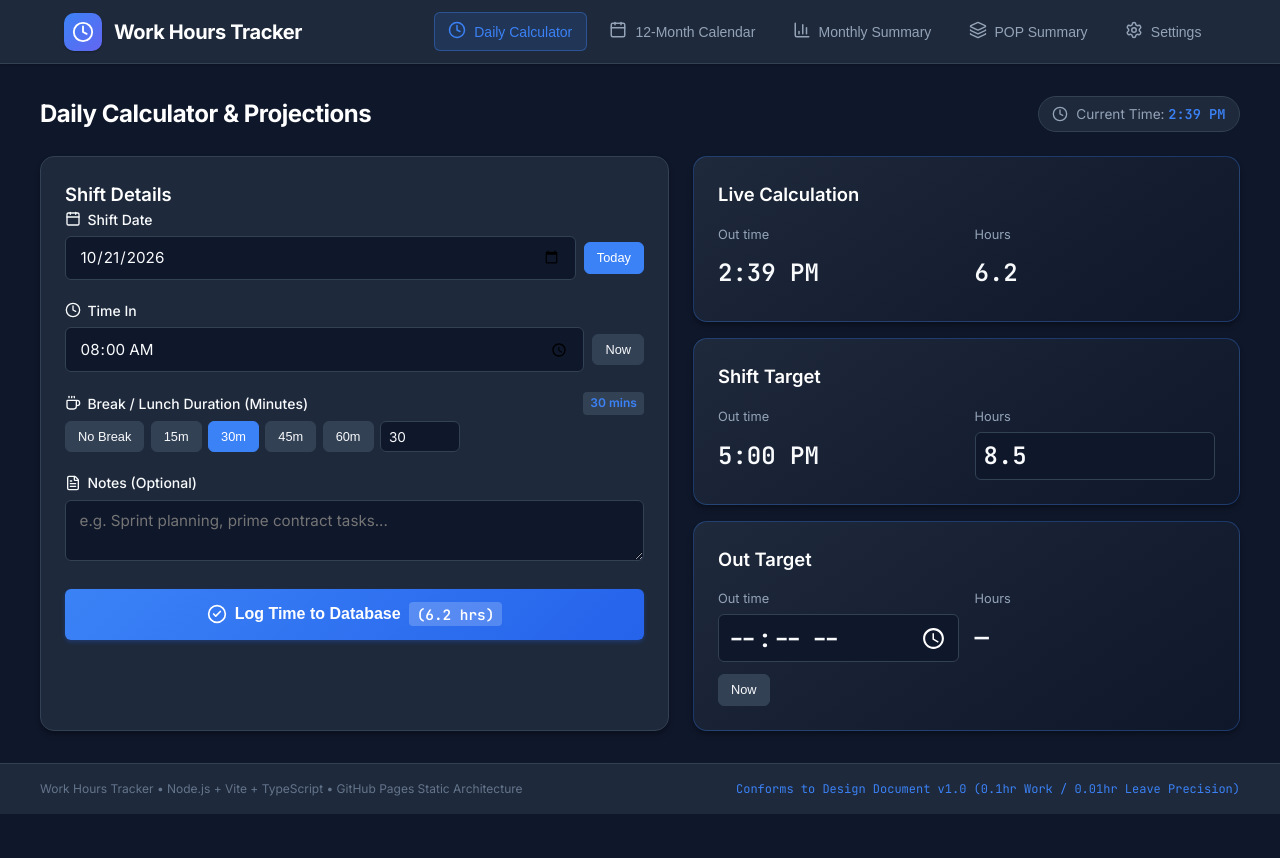
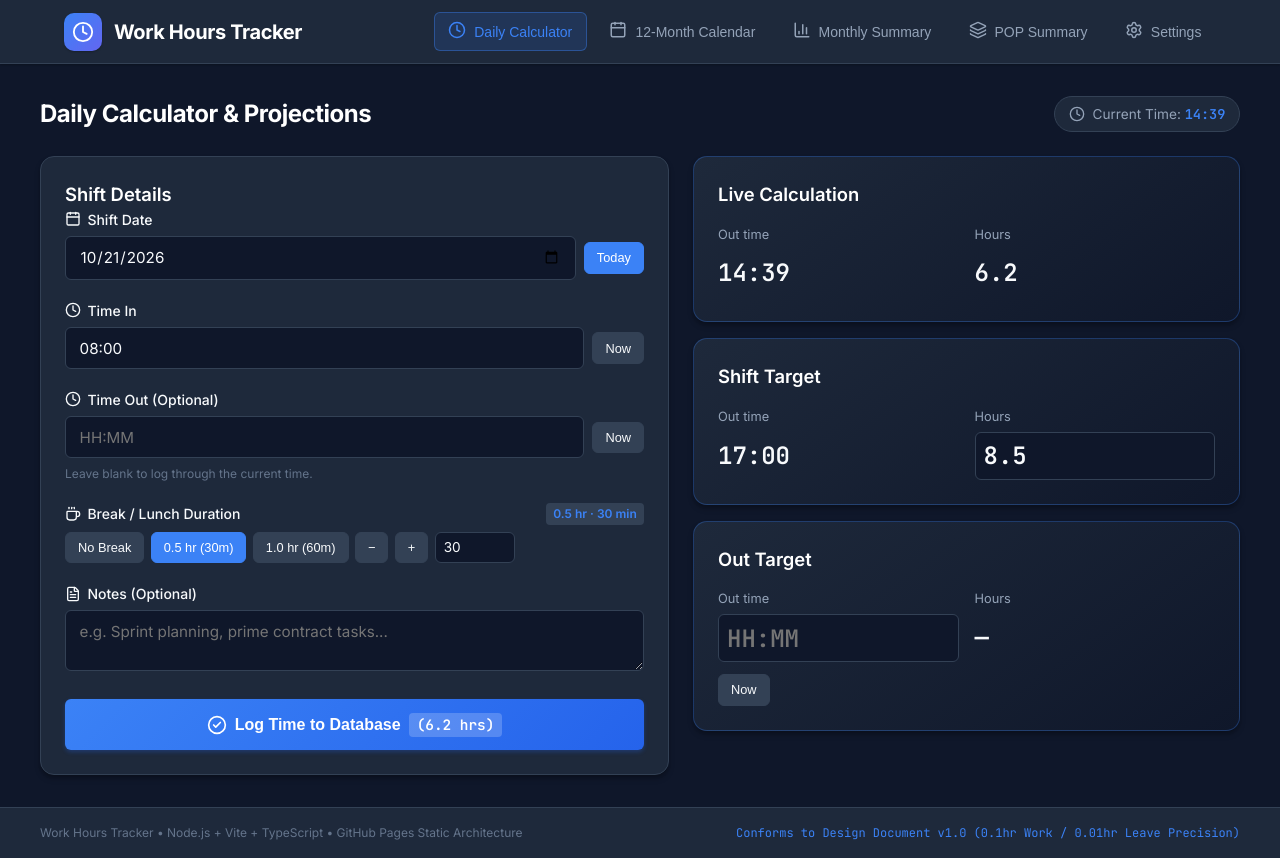
Before and after one commit to sigfriedjk/timesheet, a React (Vite) app: page / in a window 1280 px wide. Before the commit the page ends 814 px from the top, so only its background shows below. Built offline with nearby package versions, Linux system fonts and the light colour scheme.

Commit message:
Use 24-hour times, add six-minute break controls, and separate logged out time from reference target

```diff
--- a/src/components/CalendarView.tsx
+++ b/src/components/CalendarView.tsx
@@ -174,7 +174,7 @@ export const CalendarView: React.FC<CalendarViewProps> = ({
                       </td>
                       <td>
                         <span className="timestamp-cell">
-                          {log.updatedAt ? new Date(log.updatedAt).toLocaleTimeString() : '—'}
+                          {log.updatedAt ? new Date(log.updatedAt).toLocaleTimeString('en-GB', { hourCycle: 'h23', hour: '2-digit', minute: '2-digit', second: '2-digit' }) : '—'}
                         </span>
                       </td>
                       <td>
--- a/src/components/DailyCalculator.tsx
+++ b/src/components/DailyCalculator.tsx
@@ -2,7 +2,7 @@ import React, { useState, useEffect, useMemo } from 'react';
 import {
   calculateWorkedHours,
   getShiftScenarios,
-  formatTime12Hour,
+  timeStringToMinutes,
   getTodayDateString,
   getCurrentTimeString,
 } from '../utils/calculations';
@@ -29,6 +29,7 @@ export const DailyCalculator: React.FC<DailyCalculatorProps> = ({
   const [date, setDate] = useState<string>(getTodayDateString());
   const [timeIn, setTimeIn] = useState<string>('08:00');
   const [timeOut, setTimeOut] = useState<string>('');
+  const [targetOutTime, setTargetOutTime] = useState<string>('');
   const [breakMinutes, setBreakMinutes] = useState<number>(30);
   const [targetHoursInput, setTargetHoursInput] = useState<string>('8.5');
   const [notes, setNotes] = useState<string>('');
@@ -56,8 +57,8 @@ export const DailyCalculator: React.FC<DailyCalculatorProps> = ({
   }, [timeIn, effectiveTimeOut, breakMinutes]);
 
   const scenarios = useMemo(
-    () => getShiftScenarios(timeIn, currentTimeStr, breakMinutes, targetHoursInput, timeOut),
-    [timeIn, currentTimeStr, breakMinutes, targetHoursInput, timeOut]
+    () => getShiftScenarios(timeIn, currentTimeStr, breakMinutes, targetHoursInput, targetOutTime),
+    [timeIn, currentTimeStr, breakMinutes, targetHoursInput, targetOutTime]
   );
 
   const handleSetTimeInNow = () => {
@@ -98,7 +99,7 @@ export const DailyCalculator: React.FC<DailyCalculatorProps> = ({
         </div>
         <div className="current-clock-pill">
           <Clock size={16} />
-          <span>Current Time: <strong>{formatTime12Hour(currentTimeStr)}</strong></span>
+          <span>Current Time: <strong>{currentTimeStr}</strong></span>
         </div>
       </div>
 
@@ -144,13 +145,13 @@ export const DailyCalculator: React.FC<DailyCalculatorProps> = ({
                 </label>
               </div>
               <div className="input-with-actions">
-                <input
+                <TimeInput24
                   id="time-in"
-                  type="time"
                   value={timeIn}
                   onChange={(e) => setTimeIn(e.target.value)}
                   className="form-input"
                   required
+                  aria-label="Time in"
                 />
                 <button
                   type="button"
@@ -160,8 +161,27 @@ export const DailyCalculator: React.FC<DailyCalculatorProps> = ({
                 >
                   Now
                 </button>
+              </div>
+            </div>
 
+            <div className="form-group">
+              <label htmlFor="time-out" className="form-label">
+                <Clock size={16} />
+                <span>Time Out (Optional)</span>
+              </label>
+              <div className="input-with-actions">
+                <TimeInput24
+                  id="time-out"
+                  value={timeOut}
+                  onChange={(e) => setTimeOut(e.target.value)}
+                  className="form-input"
+                  aria-label="Time out"
+                  aria-describedby="time-out-hint"
+                />
+                <button type="button" onClick={handleSetTimeOutNow} className="btn-chip">Now</button>
+                {timeOut && <button type="button" onClick={handleClearTimeOut} className="btn-chip chip-clear">Clear</button>}
               </div>
+              <small id="time-out-hint" className="label-help">Leave blank to log through the current time.</small>
             </div>
 
             {/* Break Duration (Minutes) */}
@@ -169,29 +189,45 @@ export const DailyCalculator: React.FC<DailyCalculatorProps> = ({
               <div className="label-row">
                 <label htmlFor="break-mins" className="form-label">
                   <Coffee size={16} />
-                  <span>Break / Lunch Duration (Minutes)</span>
+                  <span>Break / Lunch Duration</span>
                 </label>
-                <span className="label-badge">{breakMinutes} mins</span>
+                <span className="label-badge">{(breakMinutes / 60).toFixed(1)} hr · {breakMinutes} min</span>
               </div>
               <div className="break-presets">
-                {[0, 15, 30, 45, 60].map((mins) => (
+                {[0, 30, 60].map((mins) => (
                   <button
                     key={mins}
                     type="button"
                     onClick={() => setBreakMinutes(mins)}
                     className={`btn-chip ${breakMinutes === mins ? 'chip-active' : ''}`}
                   >
-                    {mins === 0 ? 'No Break' : `${mins}m`}
+                    {mins === 0 ? 'No Break' : `${(mins / 60).toFixed(1)} hr (${mins}m)`}
                   </button>
                 ))}
+                <button
+                  type="button"
+                  onClick={() => setBreakMinutes((minutes) => Math.max(0, minutes - 6))}
+                  disabled={breakMinutes === 0}
+                  className="btn-chip"
+                  aria-label="Subtract 6 minutes (0.1 hour)"
+                  title="Subtract 6 minutes (0.1 hour)"
+                >−</button>
+                <button
+                  type="button"
+                  onClick={() => setBreakMinutes((minutes) => Math.min(480, minutes + 6))}
+                  disabled={breakMinutes === 480}
+                  className="btn-chip"
+                  aria-label="Add 6 minutes (0.1 hour)"
+                  title="Add 6 minutes (0.1 hour)"
+                >+</button>
                 <input
                   id="break-mins"
                   type="number"
                   min="0"
                   max="480"
-                  step="5"
+                  step="1"
                   value={breakMinutes}
-                  onChange={(e) => setBreakMinutes(Math.max(0, parseInt(e.target.value, 10) || 0))}
+                  onChange={(e) => setBreakMinutes(Math.min(480, Math.max(0, parseInt(e.target.value, 10) || 0)))}
                   className="form-input custom-break-input"
                   aria-label="Custom break minutes"
                 />
@@ -236,7 +272,6 @@ export const DailyCalculator: React.FC<DailyCalculatorProps> = ({
                 <span className="btn-highlight">({workedCalc.roundedHours.toFixed(1)} hrs)</span>
               </button>
 
-
             </div>
           </form>
         </section>
@@ -244,12 +279,12 @@ export const DailyCalculator: React.FC<DailyCalculatorProps> = ({
         <section className="scenario-list" aria-label="Departure scenarios">
           <ScenarioCard
             title="Live Calculation"
-            outTime={<span className="scenario-value">{formatTime12Hour(currentTimeStr)}</span>}
+            outTime={<span className="scenario-value">{currentTimeStr}</span>}
             hours={<span className="scenario-value">{scenarios.live?.hours.toFixed(1) ?? '—'}</span>}
           />
           <ScenarioCard
             title="Shift Target"
-            outTime={<span className="scenario-value">{scenarios.shift ? formatTime12Hour(scenarios.shift.timeOut) : '—'}</span>}
+            outTime={<span className="scenario-value">{scenarios.shift ? scenarios.shift.timeOut : '—'}</span>}
             hours={
               <input
                 id="target-hours-input"
@@ -270,11 +305,10 @@ export const DailyCalculator: React.FC<DailyCalculatorProps> = ({
           <ScenarioCard
             title="Out Target"
             outTime={
-              <input
-                id="time-out"
-                type="time"
-                value={timeOut}
-                onChange={(e) => setTimeOut(e.target.value)}
+              <TimeInput24
+                id="target-out-time"
+                value={targetOutTime}
+                onChange={(e) => setTargetOutTime(e.target.value)}
                 className="scenario-input"
                 aria-label="Target out time"
               />
@@ -282,8 +316,8 @@ export const DailyCalculator: React.FC<DailyCalculatorProps> = ({
             hours={<span className="scenario-value">{scenarios.out?.hours.toFixed(1) ?? '—'}</span>}
             actions={
               <>
-                <button type="button" onClick={handleSetTimeOutNow} className="btn-chip">Now</button>
-                {timeOut && <button type="button" onClick={handleClearTimeOut} className="btn-chip chip-clear">Clear</button>}
+                <button type="button" onClick={() => setTargetOutTime(getCurrentTimeString())} className="btn-chip">Now</button>
+                {targetOutTime && <button type="button" onClick={() => setTargetOutTime('')} className="btn-chip chip-clear">Clear</button>}
               </>
             }
           />
@@ -318,3 +352,17 @@ const ScenarioCard: React.FC<ScenarioCardProps> = ({ title, outTime, hours, acti
     {hint}
   </section>
 );
+
+// Text inputs keep HH:MM visible regardless of the browser's time-picker locale.
+const TimeInput24: React.FC<React.InputHTMLAttributes<HTMLInputElement>> = (props) => (
+  <input
+    {...props}
+    type="text"
+    placeholder="HH:MM"
+    pattern="(?:[01][0-9]|2[0-3]):[0-5][0-9]"
+    maxLength={5}
+    title="24-hour time (HH:MM)"
+    autoComplete="off"
+    aria-invalid={Boolean(props.value) && timeStringToMinutes(String(props.value)) === null}
+  />
+);
--- a/src/index.css
+++ b/src/index.css
@@ -866,3 +866,12 @@ body {
   color: var(--primary);
   font-family: var(--font-mono);
 }
+
+.btn-chip:disabled {
+  opacity: 0.45;
+  cursor: default;
+}
+
+.form-input[aria-invalid="true"] {
+  border-color: var(--warning);
+}
--- a/src/utils/calculations.ts
+++ b/src/utils/calculations.ts
@@ -24,7 +24,7 @@ export function roundToHundredth(value: number): number {
  * Parses a "HH:MM" string into minutes from midnight (0 - 1439).
  */
 export function timeStringToMinutes(timeStr: string): number | null {
-  if (!timeStr || !timeStr.includes(':')) return null;
+  if (!/^(?:[01][0-9]|2[0-3]):[0-5][0-9]$/.test(timeStr)) return null;
   const parts = timeStr.trim().split(':');
   if (parts.length < 2) return null;
   const hours = parseInt(parts[0], 10);
@@ -45,28 +45,6 @@ export function minutesToTimeString(minutesFromMidnight: number): string {
   const hh = hours.toString().padStart(2, '0');
   const mm = minutes.toString().padStart(2, '0');
   return `${hh}:${mm}`;
-}
-
-/**
- * Formats a 24-hour "HH:MM" string or minutes into a user-friendly 12-hour string (e.g. "4:30 PM").
- */
-export function formatTime12Hour(timeStrOrMinutes: string | number): string {
-  const totalMinutes =
-    typeof timeStrOrMinutes === 'number'
-      ? timeStrOrMinutes
-      : timeStringToMinutes(timeStrOrMinutes);
-
-  if (totalMinutes === null || isNaN(totalMinutes)) return '--:--';
-
-  const normalized = ((totalMinutes % 1440) + 1440) % 1440;
-  let hours = Math.floor(normalized / 60);
-  const minutes = normalized % 60;
-  const ampm = hours >= 12 ? 'PM' : 'AM';
-  hours = hours % 12;
-  if (hours === 0) hours = 12;
-
-  const mm = minutes.toString().padStart(2, '0');
-  return `${hours}:${mm} ${ampm}`;
 }
 
 /**
@@ -107,7 +85,7 @@ export function calculateTargetTimeOut(
   timeIn: string,
   targetHours: number,
   breakMinutes: number = 0
-): { timeOut24: string; timeOut12: string; totalTargetMinutesFromMidnight: number } | null {
+): { timeOut24: string; totalTargetMinutesFromMidnight: number } | null {
   const inMin = timeStringToMinutes(timeIn);
   if (inMin === null || isNaN(targetHours) || targetHours <= 0) {
     return null;
@@ -118,11 +96,9 @@ export function calculateTargetTimeOut(
   const targetMinutesFromMidnight = inMin + totalShiftMinutes;
 
   const timeOut24 = minutesToTimeString(targetMinutesFromMidnight);
-  const timeOut12 = formatTime12Hour(targetMinutesFromMidnight);
 
   return {
     timeOut24,
-    timeOut12,
     totalTargetMinutesFromMidnight: targetMinutesFromMidnight,
   };
 }
```
Also changed, not shown: 1 other file (tests, documents, lock files or other folders).
